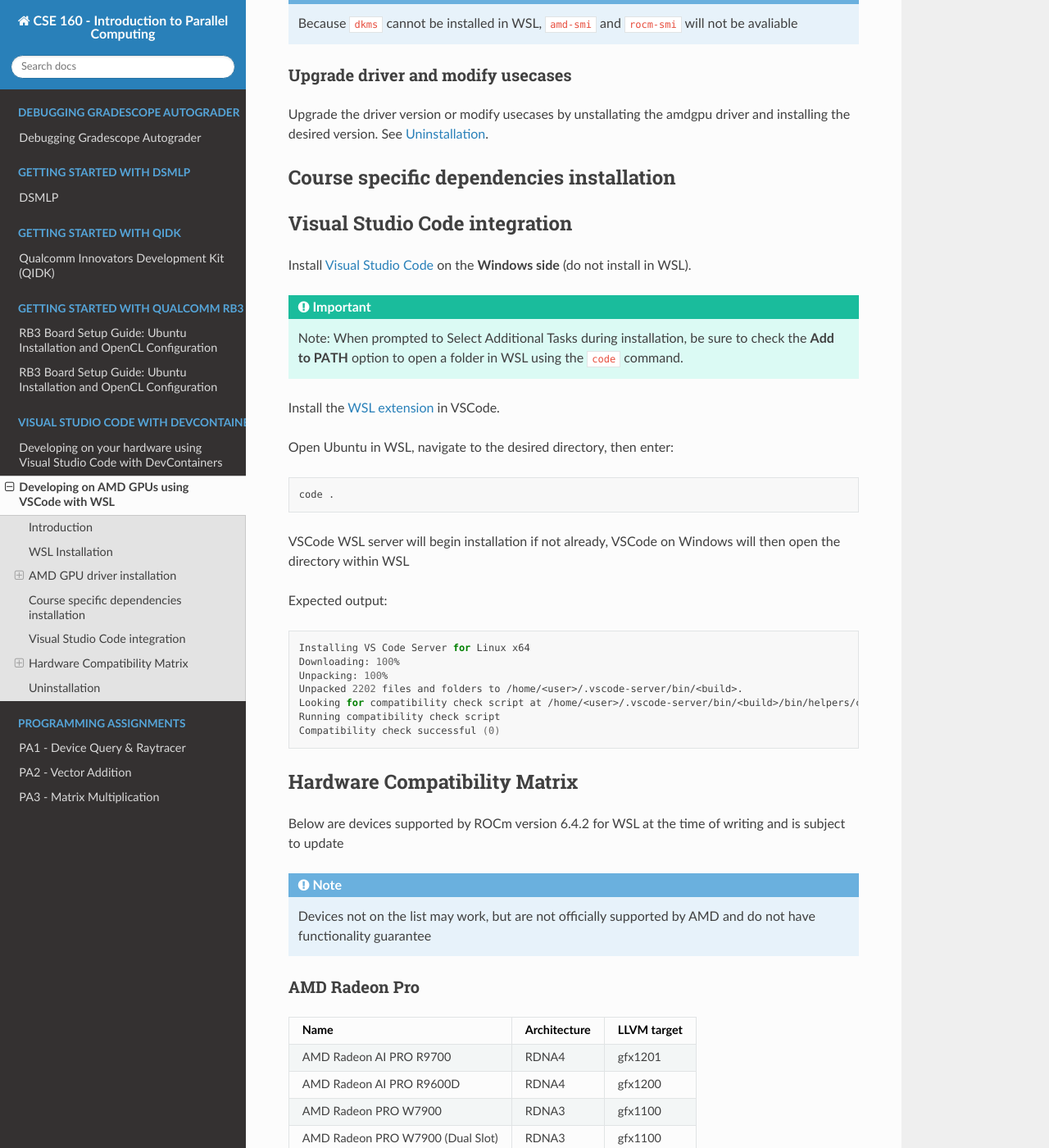
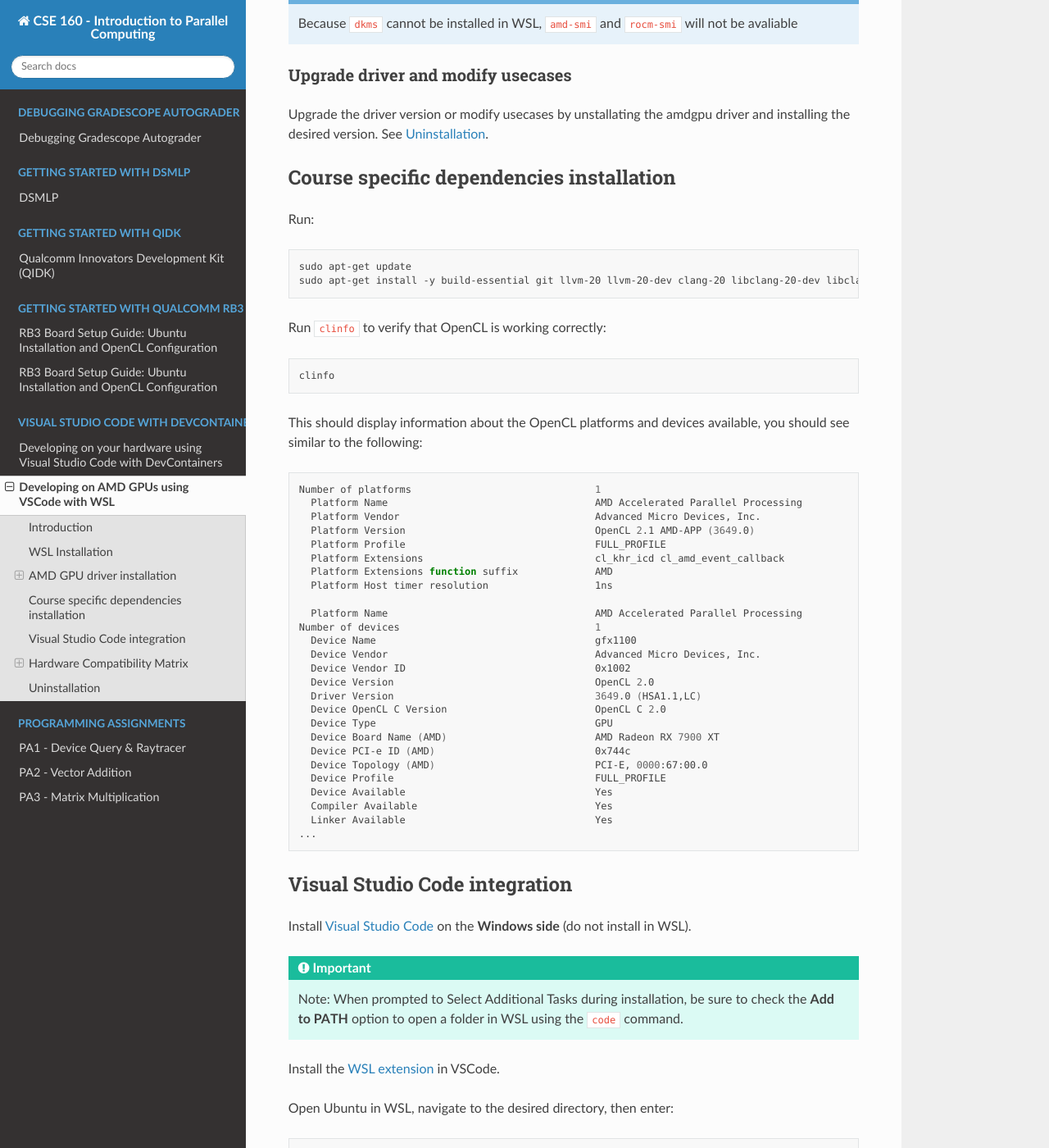
Before and after one commit to KastnerRG/cse160-docs, a Sphinx documentation site: the page built from docs/source/amdwsl.rst, in a window 1280 px wide and 1400 px high, scrolled down 3289 px. Shown: the whole window at 82% size. Built offline with Sphinx 7.4.7 and the Read the Docs theme 3.1.0, drawn with Linux system fonts in a browser that asks for light colours; formulas are drawn with MathJax 3; some of the changed text lies outside the part shown.

Commit message:
adds course specific dependency installation
list of dependencies from KastnerRG/cse160-opencl-docker

```diff
--- a/docs/source/amdwsl.rst
+++ b/docs/source/amdwsl.rst
@@ -143,6 +143,51 @@
 Course specific dependencies installation
 ^^^^^^^^^^^^^^^^^^^^^^^^^^^^^^^^^^^^^^^^^
 
+Run:
+
+.. code:: bash
+
+    sudo apt-get update
+    sudo apt-get install -y build-essential git llvm-20 llvm-20-dev clang-20 libclang-20-dev libclang-cpp20-dev cmake pkg-config make ninja-build libhwloc-dev clinfo dialog apt-utils libxml2-dev vim gdb valgrind oclgrind python3-numpy
+
+Run ``clinfo`` to verify that OpenCL is working correctly:
+
+.. code-block:: bash
+
+    clinfo
+
+This should display information about the OpenCL platforms and devices available, you should see similar to the following:
+
+.. code-block:: bash
+
+    Number of platforms                               1
+      Platform Name                                   AMD Accelerated Parallel Processing
+      Platform Vendor                                 Advanced Micro Devices, Inc.
+      Platform Version                                OpenCL 2.1 AMD-APP (3649.0)
+      Platform Profile                                FULL_PROFILE
+      Platform Extensions                             cl_khr_icd cl_amd_event_callback
+      Platform Extensions function suffix             AMD
+      Platform Host timer resolution                  1ns
+
+      Platform Name                                   AMD Accelerated Parallel Processing
+    Number of devices                                 1
+      Device Name                                     gfx1100
+      Device Vendor                                   Advanced Micro Devices, Inc.
+      Device Vendor ID                                0x1002
+      Device Version                                  OpenCL 2.0
+      Driver Version                                  3649.0 (HSA1.1,LC)
+      Device OpenCL C Version                         OpenCL C 2.0
+      Device Type                                     GPU
+      Device Board Name (AMD)                         AMD Radeon RX 7900 XT
+      Device PCI-e ID (AMD)                           0x744c
+      Device Topology (AMD)                           PCI-E, 0000:67:00.0
+      Device Profile                                  FULL_PROFILE
+      Device Available                                Yes
+      Compiler Available                              Yes
+      Linker Available                                Yes
+    ...
+
+
 Visual Studio Code integration
 ^^^^^^^^^^^^^^^^^^^^^^^^^^^^^^
 
@@ -203,9 +248,9 @@
 ====================== ============ ===========
 Name                   Architecture LLVM target
 ====================== ============ ===========
-AMD Radeon RX 9070XT   RDNA4        gfx1201
+AMD Radeon RX 9070 XT  RDNA4        gfx1201
 AMD Radeon RX 9070     RDNA4        gfx1201
-AMD Radeon RX 9070GRE  RDNA4        gfx1201
+AMD Radeon RX 9070 GRE RDNA4        gfx1201
 AMD Radeon RX 9060XT   RDNA4        gfx1200
 AMD Radeon RX 9060     RDNA4        gfx1200
 AMD Radeon RX 7900 XTX RDNA3        gfx1100
```
